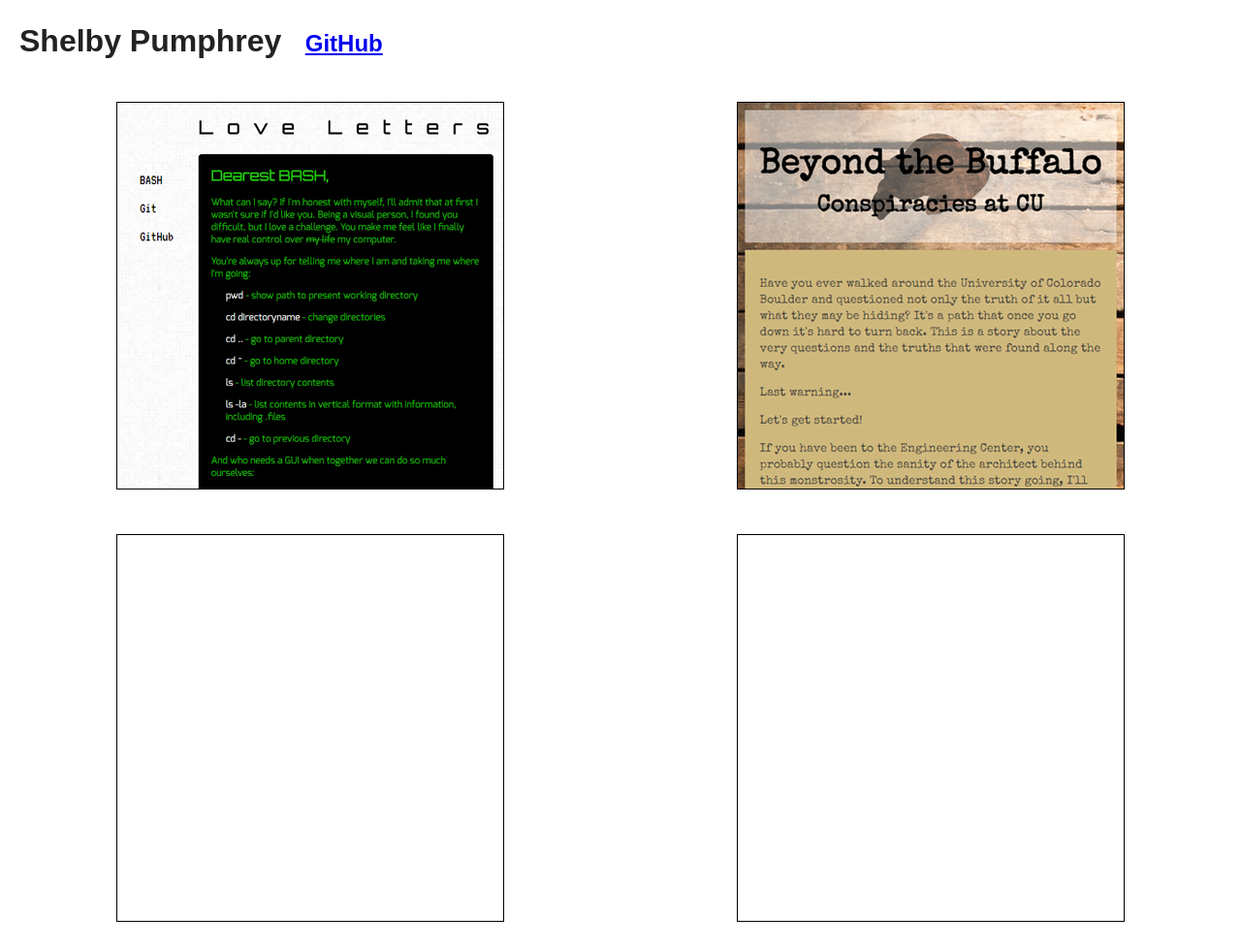
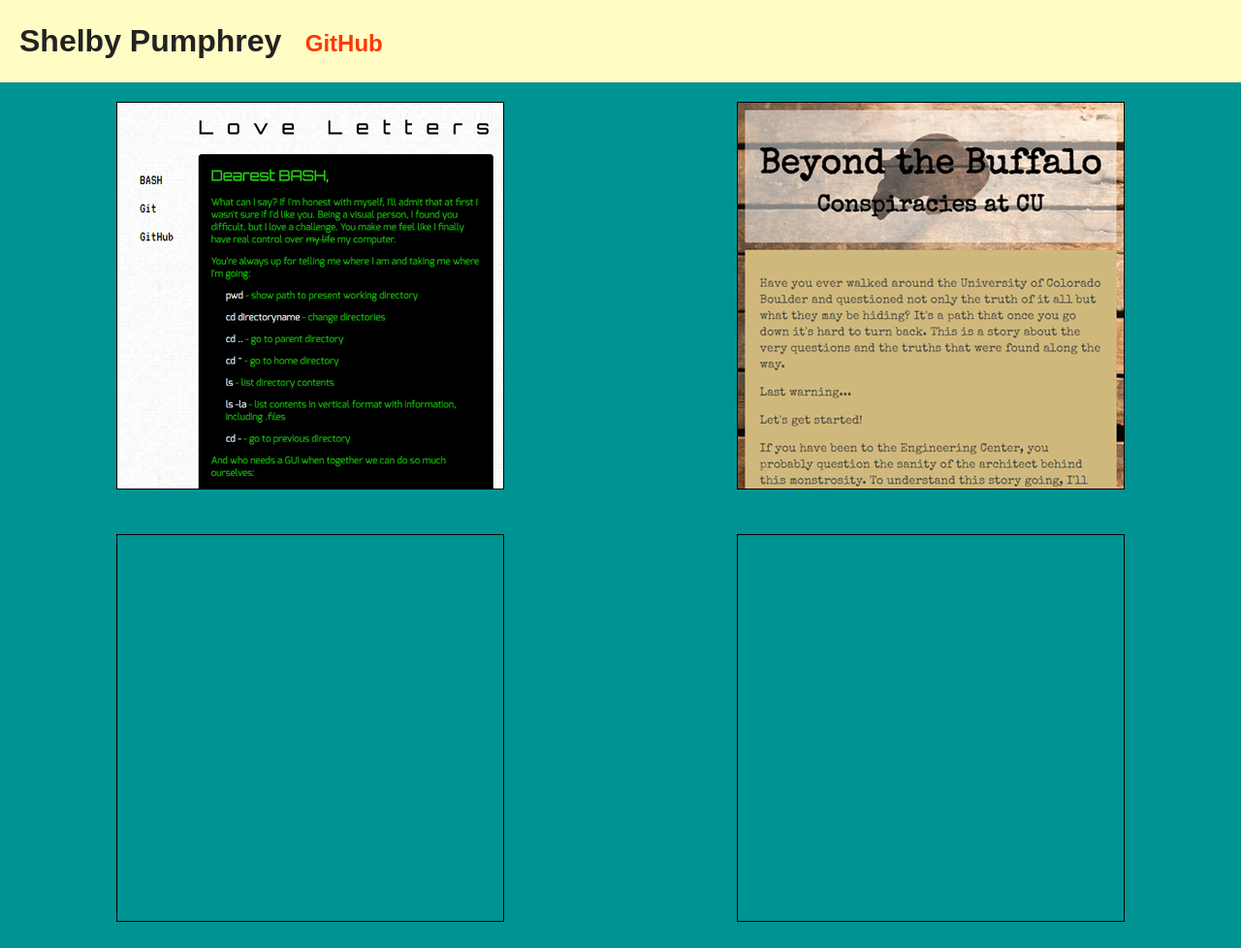
Before and after one commit to ofdust/dev, a plain HTML site: page index.html in a window 1280 px wide. Shown: the whole page at 97% size. Drawn offline with Linux system fonts and the light colour scheme.

Commit message:
added some color styling

```diff
--- a/scss/_base.scss
+++ b/scss/_base.scss
@@ -1,12 +1,24 @@
 *, body {
 	box-sizing:border-box;
 }
+
+body {
+	background-color: #009393;
+}
 header {
+	background-color: #FFFCC4;
 	h1, h2 {
 		display: inline-block;
 	}
 	h1 {
 		margin:20px;
+	}
+	a {
+		color: #FF3800;
+		text-decoration: none;
+		&:hover {
+			text-decoration: underline;
+		}
 	}
 }
 
--- a/scss/_mixins.scss
+++ b/scss/_mixins.scss
@@ -1,6 +1,6 @@
 @mixin projectHover($image) {
 	background-image: url($image);
 		&:hover {
-			background: linear-gradient( to bottom, rgba(0,0,0,.8), rgba(0,0,0,.2)), url($image);
+			background: linear-gradient( to bottom, rgba(0,0,0,.2), rgba(0,0,0,.8)), url($image);
 		}
 }
```
Also changed, not shown: css/main.css.
